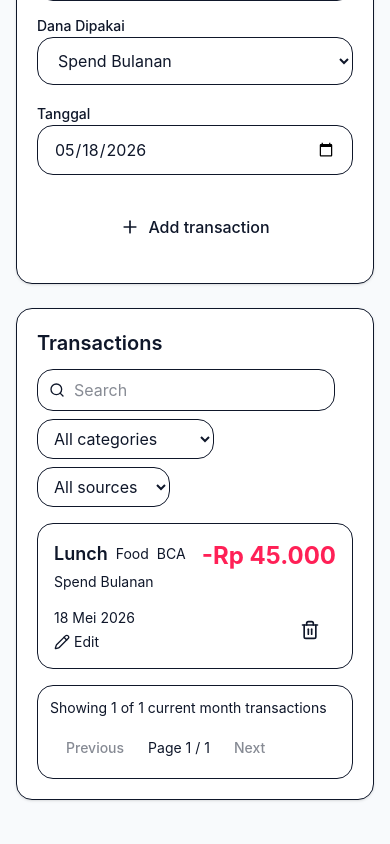
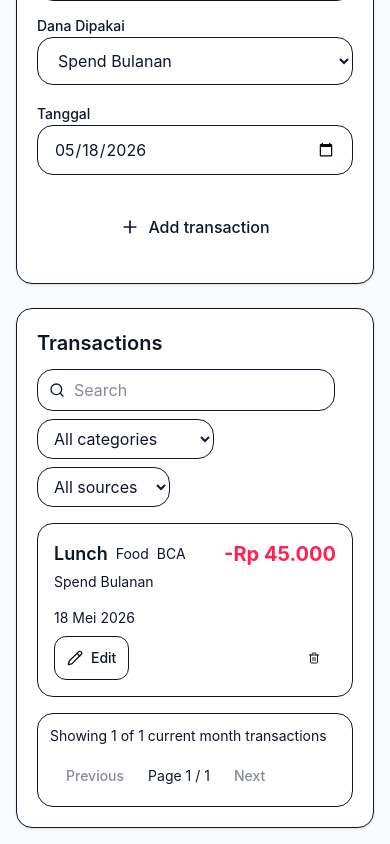
Before and after one commit to ryanilhamsept/money-tracker, a React (Vite) app: page / in a window 390 px wide. Shown: the part 1241-2085 px from the top of the page. Before the commit the page ends 2057 px from the top, so only its background shows below. Built offline with nearby package versions, Linux system fonts and the light colour scheme.

Commit message:
first commit pwa build ilham

```diff
--- a/src/components/TransactionList.jsx
+++ b/src/components/TransactionList.jsx
@@ -1,13 +1,17 @@
+import { useState } from "react";
 import { motion } from "framer-motion";
 import { Pencil, Trash2 } from "lucide-react";
 import { Button } from "./ui/button";
 import { formatCurrency } from "../utils/currency";
-import { formatDisplayDate } from "../utils/date";
+import { formatDisplayDate, normalizeDate } from "../utils/date";
 
 export default function TransactionList({
     transactions,
     deleteTransaction,
+    updateTransactionDate,
 }) {
+    const [editingDateId, setEditingDateId] = useState("");
+
     if (!transactions.length) {
         return (
             <div className="rounded-2xl border p-6 text-center text-muted-foreground">
@@ -25,7 +29,6 @@ export default function TransactionList({
                     animate={{ opacity: 1, y: 0 }}
                     className="rounded-2xl border p-4"
                 >
-                    {/* TOP */}
                     <div className="flex items-start justify-between gap-3">
                         <div className="min-w-0 flex-1">
                             <div className="flex flex-wrap items-center gap-2">
@@ -47,24 +50,41 @@ export default function TransactionList({
                             </p>
                         </div>
 
-                        <div className="text-right">
-                            <p className="text-2xl font-bold text-rose-500">
-                                -{formatCurrency(item.amount)}
-                            </p>
-                        </div>
+                        <p className="shrink-0 text-right text-xl font-bold text-rose-500 sm:text-2xl">
+                            -{formatCurrency(item.amount)}
+                        </p>
                     </div>
 
-                    {/* BOTTOM */}
-                    <div className="mt-4 flex items-center justify-between">
-                        <div className="space-y-1">
+                    <div className="mt-4 flex items-end justify-between gap-3">
+                        <div className="min-w-0 space-y-2">
                             <p className="text-sm text-muted-foreground">
                                 {formatDisplayDate(item.date)}
                             </p>
 
-                            <button className="flex items-center gap-1 text-sm">
+                            <button
+                                type="button"
+                                onClick={() =>
+                                    setEditingDateId((current) =>
+                                        current === item.id ? "" : item.id
+                                    )
+                                }
+                                className="flex min-h-[44px] items-center gap-2 rounded-xl border px-3 py-2 text-sm font-medium transition hover:bg-muted active:scale-95"
+                            >
                                 <Pencil className="h-4 w-4" />
                                 Edit
                             </button>
+
+                            {editingDateId === item.id && (
+                                <input
+                                    type="date"
+                                    value={normalizeDate(item.date)}
+                                    onChange={(event) => {
+                                        updateTransactionDate(item.id, event.target.value);
+                                        setEditingDateId("");
+                                    }}
+                                    className="w-full rounded-xl border bg-background px-3 py-2 text-sm outline-none focus:ring-2"
+                                />
+                            )}
                         </div>
 
                         <Button
@@ -72,7 +92,7 @@ export default function TransactionList({
                             variant="ghost"
                             size="icon"
                             onClick={() => deleteTransaction(item.id)}
-                            className="rounded-full"
+                            className="h-11 w-11 shrink-0 rounded-full"
                         >
                             <Trash2 className="h-5 w-5" />
                         </Button>
```
